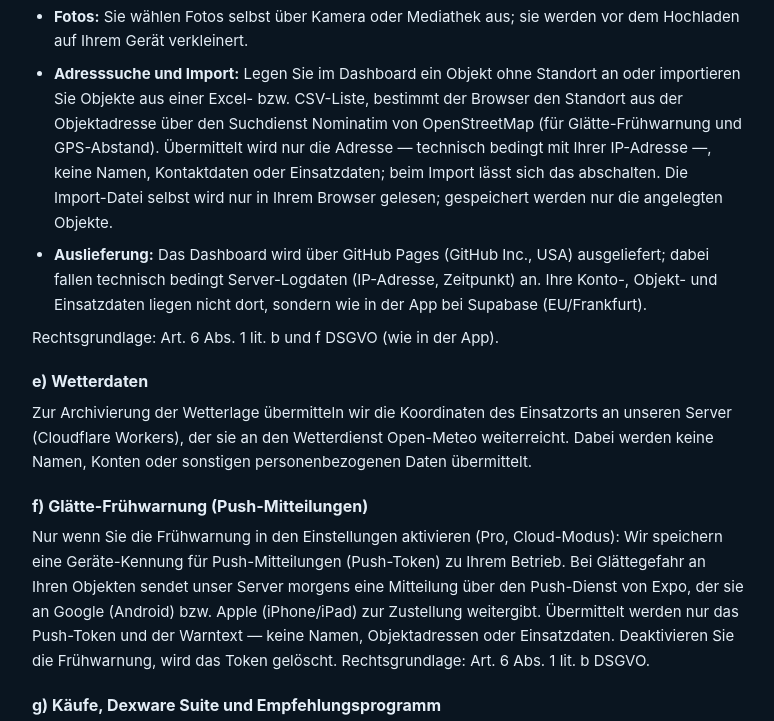
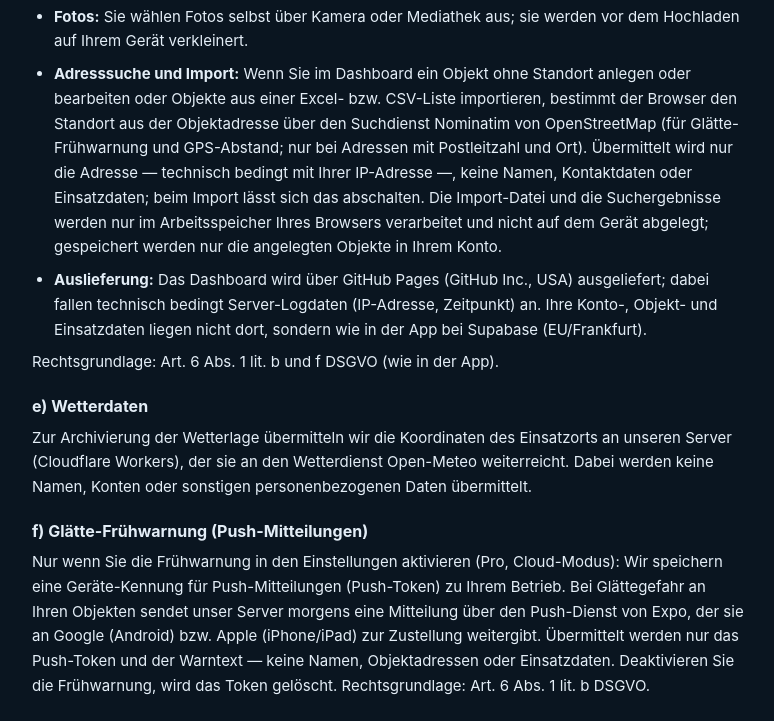
Before and after one commit to CraftlogAPP/winterdex-web, a plain HTML site: page datenschutz.html in a window 1280 px wide. Shown: the part 1891-2612 px from the top of the page, without its empty margins (252-1026 px from the left). Drawn offline with Linux system fonts and the light colour scheme.

Commit message:
Datenschutz: Adresssuche auch beim Bearbeiten, nur mit PLZ und Ort, Ergebnisse nur im Arbeitsspeicher

```diff
--- a/datenschutz.html
+++ b/datenschutz.html
@@ -115,11 +115,13 @@
         Speicher zu Werbe- oder Analysezwecken gibt es nicht.</li>
       <li><strong>Fotos:</strong> Sie wählen Fotos selbst über Kamera oder Mediathek aus; sie werden vor dem Hochladen auf
         Ihrem Gerät verkleinert.</li>
-      <li><strong>Adresssuche und Import:</strong> Legen Sie im Dashboard ein Objekt ohne Standort an oder importieren Sie
-        Objekte aus einer Excel- bzw. CSV-Liste, bestimmt der Browser den Standort aus der Objektadresse über den Suchdienst
-        Nominatim von OpenStreetMap (für Glätte-Frühwarnung und GPS-Abstand). Übermittelt wird nur die Adresse — technisch
-        bedingt mit Ihrer IP-Adresse —, keine Namen, Kontaktdaten oder Einsatzdaten; beim Import lässt sich das abschalten.
-        Die Import-Datei selbst wird nur in Ihrem Browser gelesen; gespeichert werden nur die angelegten Objekte.</li>
+      <li><strong>Adresssuche und Import:</strong> Wenn Sie im Dashboard ein Objekt ohne Standort anlegen oder bearbeiten oder
+        Objekte aus einer Excel- bzw. CSV-Liste importieren, bestimmt der Browser den Standort aus der Objektadresse über den
+        Suchdienst Nominatim von OpenStreetMap (für Glätte-Frühwarnung und GPS-Abstand; nur bei Adressen mit Postleitzahl und
+        Ort). Übermittelt wird nur die Adresse — technisch bedingt mit Ihrer IP-Adresse —, keine Namen, Kontaktdaten oder
+        Einsatzdaten; beim Import lässt sich das abschalten. Die Import-Datei und die Suchergebnisse werden nur im
+        Arbeitsspeicher Ihres Browsers verarbeitet und nicht auf dem Gerät abgelegt; gespeichert werden nur die angelegten
+        Objekte in Ihrem Konto.</li>
       <li><strong>Auslieferung:</strong> Das Dashboard wird über GitHub Pages (GitHub Inc., USA) ausgeliefert; dabei fallen
         technisch bedingt Server-Logdaten (IP-Adresse, Zeitpunkt) an. Ihre Konto-, Objekt- und Einsatzdaten liegen nicht
         dort, sondern wie in der App bei Supabase (EU/Frankfurt).</li>
@@ -154,7 +156,7 @@
       <li><strong>Cloudflare</strong> (Server/Workers) — technische Verarbeitung der Wetter-Anfragen.</li>
       <li><strong>Open-Meteo</strong> — Wetterdaten; erhält ausschließlich Koordinaten.</li>
       <li><strong>OpenStreetMap Foundation</strong> (Nominatim, Adresssuche; Vereinigtes Königreich; nur im Dashboard beim
-        Anlegen oder Importieren von Objekten ohne Standort) — erhält die Objektadresse und technisch bedingt die IP-Adresse,
+        Anlegen, Bearbeiten oder Importieren von Objekten ohne Standort) — erhält die Objektadresse und technisch bedingt die IP-Adresse,
         um den Standort zu bestimmen. Für das Vereinigte Königreich besteht ein Angemessenheitsbeschluss der EU-Kommission.</li>
       <li><strong>Expo</strong> (650 Industries, Inc., USA; nur bei aktivierter Glätte-Frühwarnung) — Zustellung von Push-Mitteilungen; erhält Push-Token und Warntext. Weitergabe zur Zustellung an Google Firebase Cloud Messaging (Android) bzw. den Apple Push Notification Service (iPhone/iPad). Übermittlung in die USA auf Grundlage der EU-Standardvertragsklauseln bzw. des EU-US Data Privacy Framework.</li>
       <li><strong>Kartendienst</strong> (Android: Google Maps von Google Ireland Ltd.; iPhone: Apple Karten) — zeigt die Karte der
```
